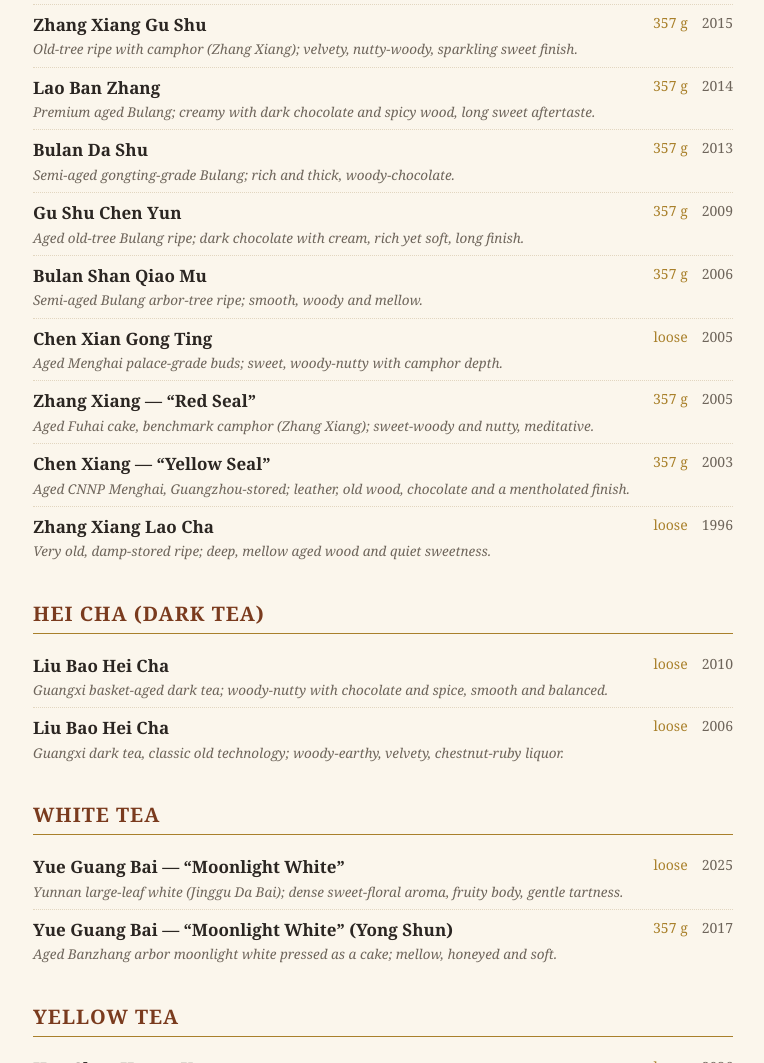
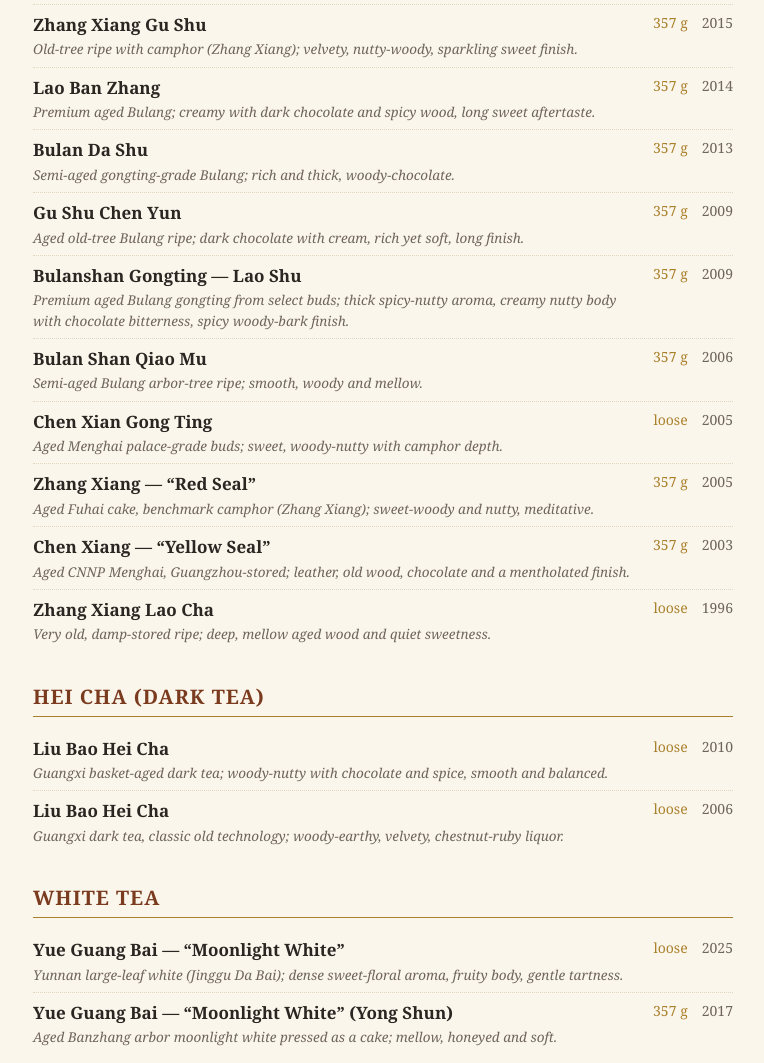
Before and after one commit to qB0t/puerhbar, a plain HTML site: page index.html in a window 1280 px wide. Shown: the part 929-1992 px from the top of the page, without its empty margins (257-1021 px from the left). Drawn offline with Linux system fonts and the light colour scheme.

Commit message:
Add Bulanshan Gongting (Lao Shu) 2009

```diff
--- a/index.html
+++ b/index.html
@@ -150,6 +150,9 @@ const MENU = [
   ["Gu Shu Chen Yun","Гу Шу Чэнь Юнь","357 g","2009",
    "Aged old-tree Bulang ripe; dark chocolate with cream, rich yet soft, long finish.",
    "Выдержанный шу со старых деревьев Буланшаня; тёмный шоколад со сливками, насыщенный, но мягкий, долгое послевкусие."],
+  ["Bulanshan Gongting — Lao Shu","Буланшань Гунтин (Лао Шу)","357 g","2009",
+   "Premium aged Bulang gongting from select buds; thick spicy-nutty aroma, creamy nutty body with chocolate bitterness, spicy woody-bark finish.",
+   "Премиальный выдержанный гунтин с Буланшаня из отборных почек; густой пряно-ореховый аромат, плотный сливочно-ореховый вкус с шоколадной горчинкой, пряная древесная кора в послевкусии."],
   ["Bulan Shan Qiao Mu","Булан Шань Цяо Му","357 g","2006",
    "Semi-aged Bulang arbor-tree ripe; smooth, woody and mellow.",
    "Полувыдержанный шу с деревьев Буланшаня; мягкий, древесный и зрелый."],
```
